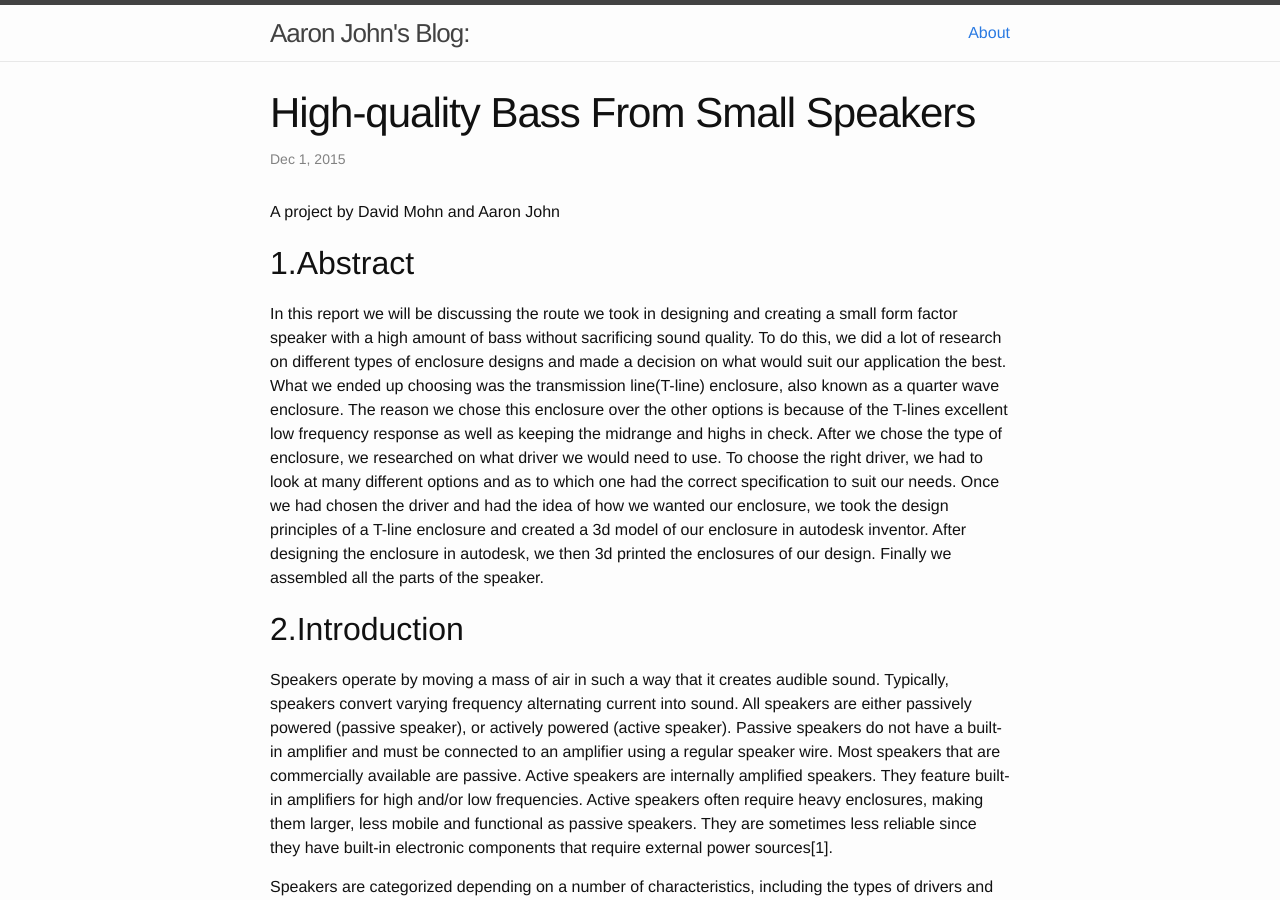
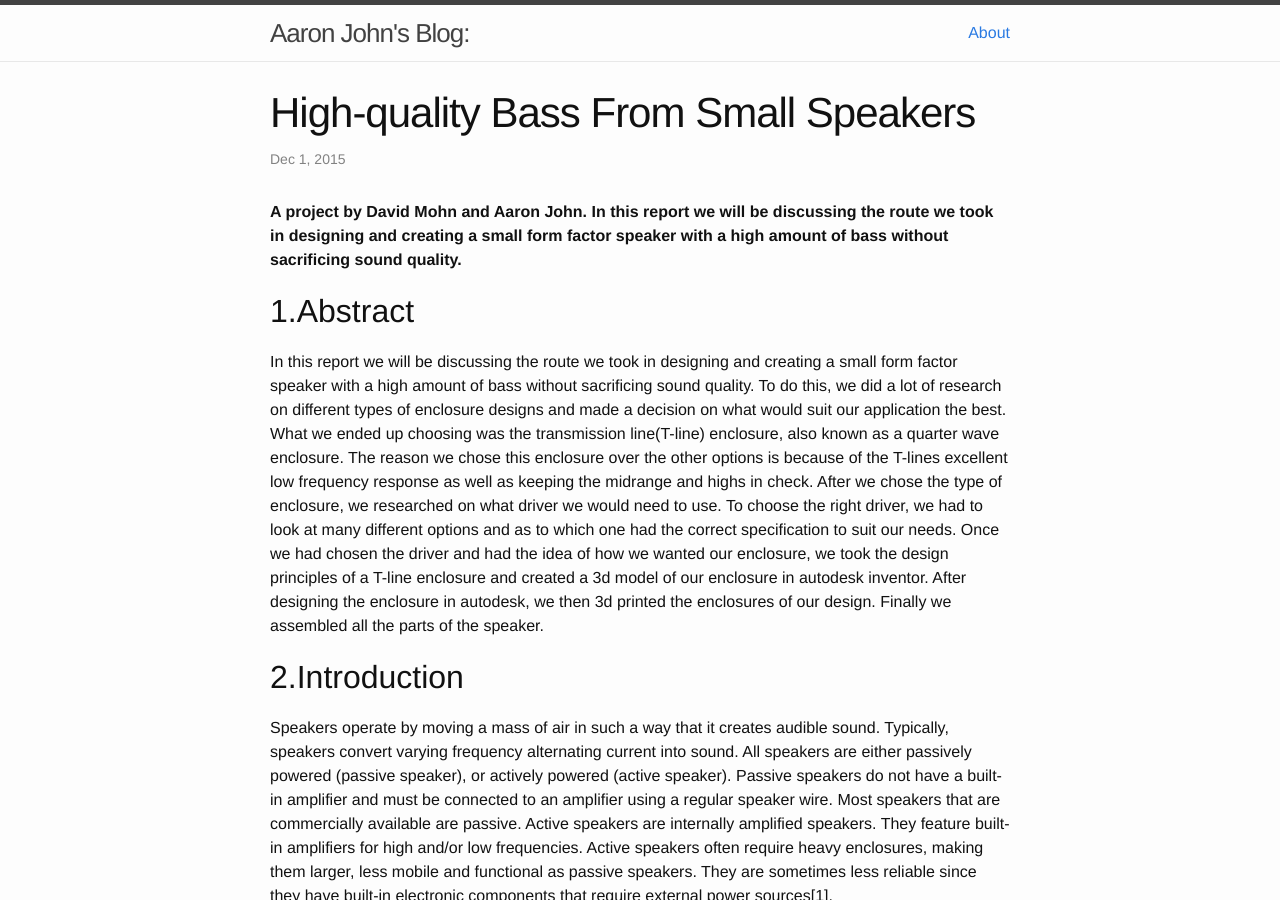
Before and after one commit to alexalwks2/aaronjohn2.github.io, a Jekyll site: the page built from _posts/2015-12-01-bass-speaker-project.md, in a window 1280 px wide and 900 px high. Built offline with Jekyll 4.4.1, drawn with Linux system fonts in a browser that asks for light colours; comment, search, counter and statistics services are not loaded.

Commit message:
Update 2015-12-01-bass-speaker-project.md

```diff
--- a/_posts/2015-12-01-bass-speaker-project.md
+++ b/_posts/2015-12-01-bass-speaker-project.md
@@ -6,7 +6,7 @@ date:   2015-12-01 11:00:00
 categories: Engineering, Sound, Physics, Math
 ---
 
-A project by David Mohn and Aaron John
+**A project by David Mohn and Aaron John. In this report we will be discussing the route we took in designing and creating a small form factor speaker with a high amount of bass without sacrificing sound quality.**
 
 ## 1.Abstract
 In this report we will be discussing the route we took in designing and creating a small form factor speaker with a high amount of bass without sacrificing sound quality. To do this, we did a lot of research on different types of enclosure designs and made a decision on what would suit our application the best. What we ended up choosing was the transmission line(T-line) enclosure, also known as a quarter wave enclosure. The reason we chose this enclosure over the other options is because of the T-lines excellent low frequency response as well as keeping the midrange and highs in check. After we chose the type of enclosure, we researched on what driver we would need to use. To choose the right driver, we had to look at many different options and as to which one had the correct specification to suit our needs. Once we had chosen the driver and had the idea of how we wanted our enclosure, we took the design principles of a T-line enclosure and created a 3d model of our enclosure in autodesk inventor. After designing the enclosure in autodesk, we then 3d printed the enclosures of our design. Finally we assembled all the parts of the speaker.
```
